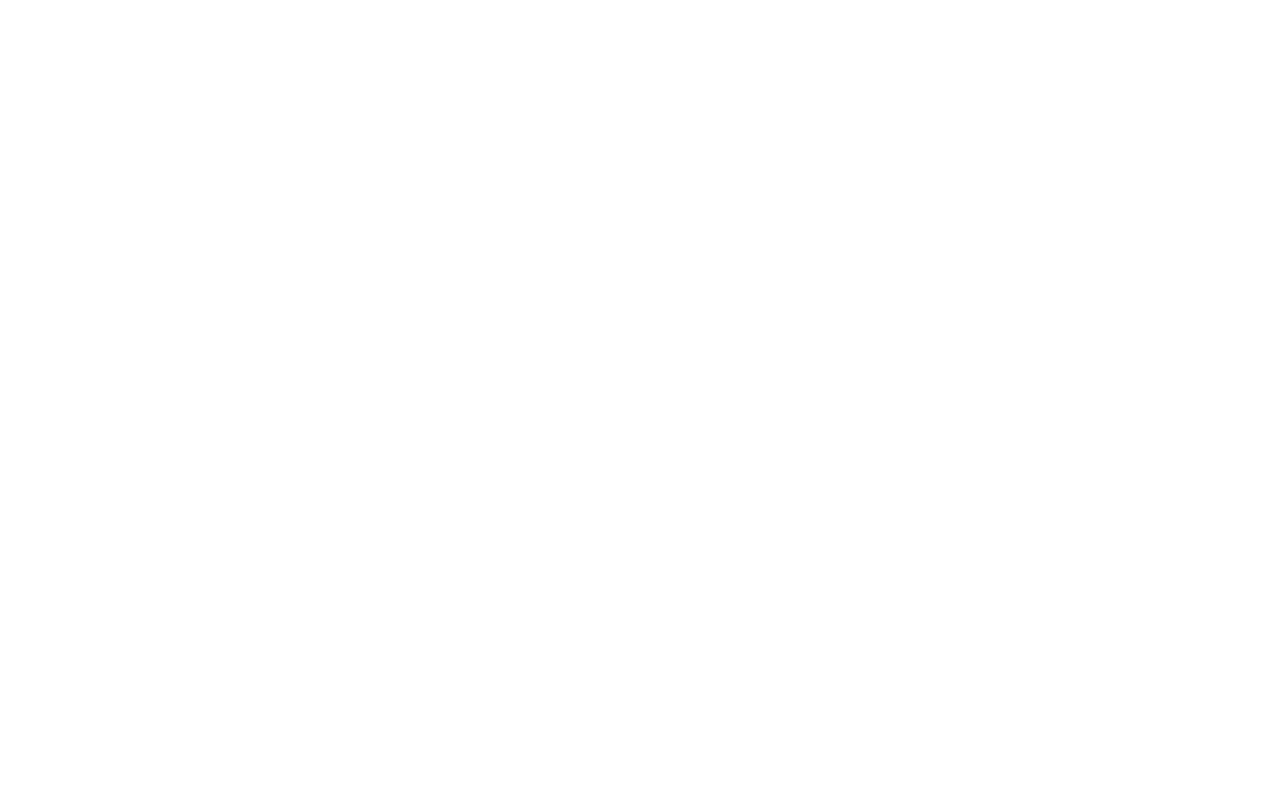
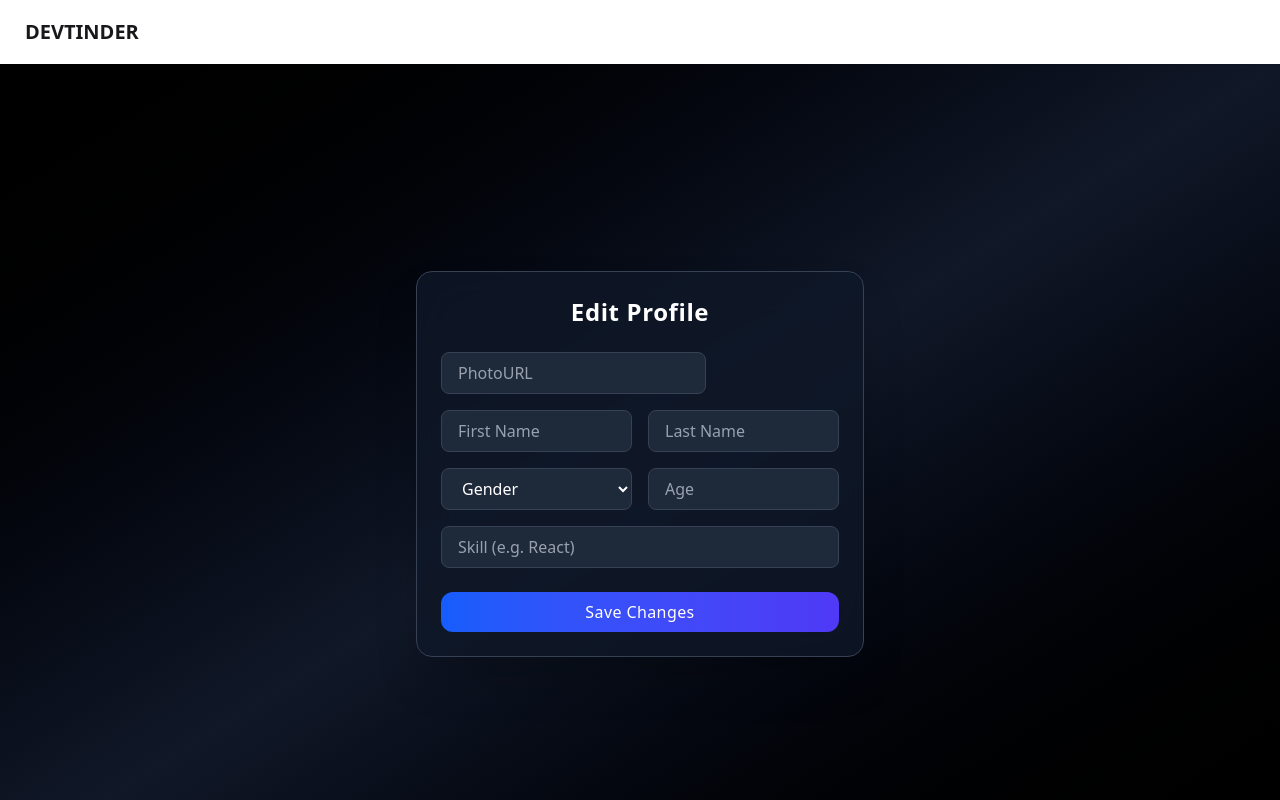
Before and after one commit to Prabhat-028/devTinderFrontEnd, a React (Vite) app in the folder devTinderFrontend/: page /profile/editProfile in a window 1280 px wide. Before the commit this address had no page. Shown: the top 800 px of the page. Built offline with nearby package versions, Linux system fonts and the light colour scheme; no server answers.

Commit message:
added up the edit profile component

```diff
--- a/devTinderFrontend/src/App.jsx
+++ b/devTinderFrontend/src/App.jsx
@@ -9,6 +9,7 @@
 import appstore from "./utils/appStore";
 import Profile from "./assets/Profile";
 import Feed from "./assets/Feed";
+import EditProfile from "./assets/EditProfile";
 
 const AppLayout = () => {
     return (
@@ -21,7 +22,8 @@
                             <Route path="login" element={<Login />} />
 							<Route path="signUp" element={<SignUp />} />
 							<Route path="profile" element={<Profile />} />
-							<Route path="feed" element={<Feed/>}/>
+							<Route path="feed" element={<Feed />} />
+							<Route path="/profile/editProfile" element={<EditProfile/>}/>
                         </Route>
                     </Routes>
                 </BrowserRouter>
--- /dev/null
+++ b/devTinderFrontend/src/assets/EditProfile.jsx
@@ -0,0 +1,146 @@
+import axios from "axios";
+import React, { useState } from "react";
+import { BASE_URL } from "../utils/constants";
+import { useDispatch } from "react-redux";
+import { addUser } from "../utils/userSlice";
+
+const EditProfile = () => {
+    const [firstName, setFirstName] = useState("");
+    const [lastName, setLastName] = useState("");
+    const [gender, setGender] = useState("");
+    const [age, setAge] = useState("");
+	const [skills, setSkills] = useState("");
+	const [photoURL, setPhotoURL] = useState("");
+	const [error, setError] = useState("");
+	const dispatch = useDispatch();
+	const payload = {
+        age: age ? Number(age) : undefined,
+        firstName,
+        lastName,
+        skills,
+        photoURL,
+        gender,
+    };
+
+
+	const handleEditProfile = async () => {
+
+		try {
+			const user = await axios.patch(
+                "http://localhost:1998/profile/edit",
+               payload,
+                { withCredentials: true }
+            );
+			console.log("Upadated user is :", user.data);
+			dispatch(addUser(user.data));
+		} catch (error) {
+			console.log(error.response);
+			setError(error.message);
+		}
+
+	}
+
+    return (
+        <div className="min-h-screen flex items-center justify-center bg-gradient-to-br from-black via-gray-900 to-black p-4">
+            <div className="w-full max-w-md rounded-2xl bg-gray-900/80 backdrop-blur-xl border border-gray-700 shadow-2xl p-6">
+                <h2 className="text-2xl font-semibold text-center text-white mb-6 tracking-wide">
+                    Edit Profile
+                </h2>
+
+                <div className="space-y-4">
+                    <div className="w-full">
+                        <input
+                            type="text"
+                            placeholder="PhotoURL"
+                            value={photoURL}
+                            onChange={(e) => setPhotoURL(e.target.value)}
+                            className="px-4 py-2 rounded-lg bg-gray-800 text-white
+                         placeholder-gray-400 border border-gray-700
+                         focus:outline-none focus:ring-2 focus:ring-blue-500"
+                        />
+
+                    </div>
+
+                    {/* Name */}
+                    <div className="grid grid-cols-2 gap-4">
+                        <input
+                            type="text"
+                            placeholder="First Name"
+                            value={firstName}
+                            onChange={(e) => setFirstName(e.target.value)}
+                            className="px-4 py-2 rounded-lg bg-gray-800 text-white
+                         placeholder-gray-400 border border-gray-700
+                         focus:outline-none focus:ring-2 focus:ring-blue-500"
+                        />
+                        <input
+                            type="text"
+                            placeholder="Last Name"
+                            value={lastName}
+                            onChange={(e) => setLastName(e.target.value)}
+                            className="px-4 py-2 rounded-lg bg-gray-800 text-white
+                         placeholder-gray-400 border border-gray-700
+                         focus:outline-none focus:ring-2 focus:ring-blue-500"
+                        />
+                    </div>
+
+                    {/* Gender + Age */}
+                    <div className="grid grid-cols-2 gap-4">
+                        <select
+                            value={gender}
+                            onChange={(e) => setGender(e.target.value)}
+                            className="px-4 py-2 rounded-lg bg-gray-800 text-white
+                         border border-gray-700
+                         focus:outline-none focus:ring-2 focus:ring-blue-500"
+                        >
+                            <option className="bg-gray-800" value="">
+                                Gender
+                            </option>
+                            <option className="bg-gray-800" value="male">
+                                Male
+                            </option>
+                            <option className="bg-gray-800" value="female">
+                                Female
+                            </option>
+                            <option className="bg-gray-800" value="other">
+                                Other
+                            </option>
+                        </select>
+
+                        <input
+                            type="number"
+                            placeholder="Age"
+                            value={age}
+                            onChange={(e) => setAge(e.target.value)}
+                            className="px-4 py-2 rounded-lg bg-gray-800 text-white
+                         placeholder-gray-400 border border-gray-700
+                         focus:outline-none focus:ring-2 focus:ring-blue-500"
+                        />
+                    </div>
+
+                    {/* Skill */}
+                    <input
+                        type="text"
+                        placeholder="Skill (e.g. React)"
+                        value={skills}
+                        onChange={(e) => setSkills(e.target.value)}
+                        className="w-full px-4 py-2 rounded-lg bg-gray-800 text-white
+                       placeholder-gray-400 border border-gray-700
+                       focus:outline-none focus:ring-2 focus:ring-blue-500"
+                    />{error && <p className="bg-red-600">{error}</p>}
+
+                    {/* Button */}
+                    <button onClick={handleEditProfile}
+                        className="w-full mt-2 bg-gradient-to-r from-blue-600 to-indigo-600
+                       text-white py-2 rounded-xl font-medium tracking-wide
+                       hover:from-blue-700 hover:to-indigo-700
+                       transition-all duration-300"
+                    >
+                        Save Changes
+                    </button>
+                </div>
+            </div>
+        </div>
+    );
+};
+
+export default EditProfile;
--- a/devTinderFrontend/src/assets/Profile.jsx
+++ b/devTinderFrontend/src/assets/Profile.jsx
@@ -1,8 +1,14 @@
 import React from "react";
 import { useSelector } from "react-redux";
+import { useNavigate } from "react-router-dom";
 
 const Profile = () => {
-    const user = useSelector((store) => store.user);
+	const user = useSelector((store) => store.user);
+	const navigate = useNavigate();
+
+	const handleEditProfile = () => {
+		navigate("/profile/editProfile");
+	}
 
     if (!user) {
         return (
@@ -42,7 +48,7 @@
                     </div>
 
                     <div className="card-actions mt-6">
-                        <button className="btn btn-primary btn-sm">
+                        <button onClick={handleEditProfile} className="btn btn-primary btn-sm">
                             Edit Profile
                         </button>
                     </div>
```
